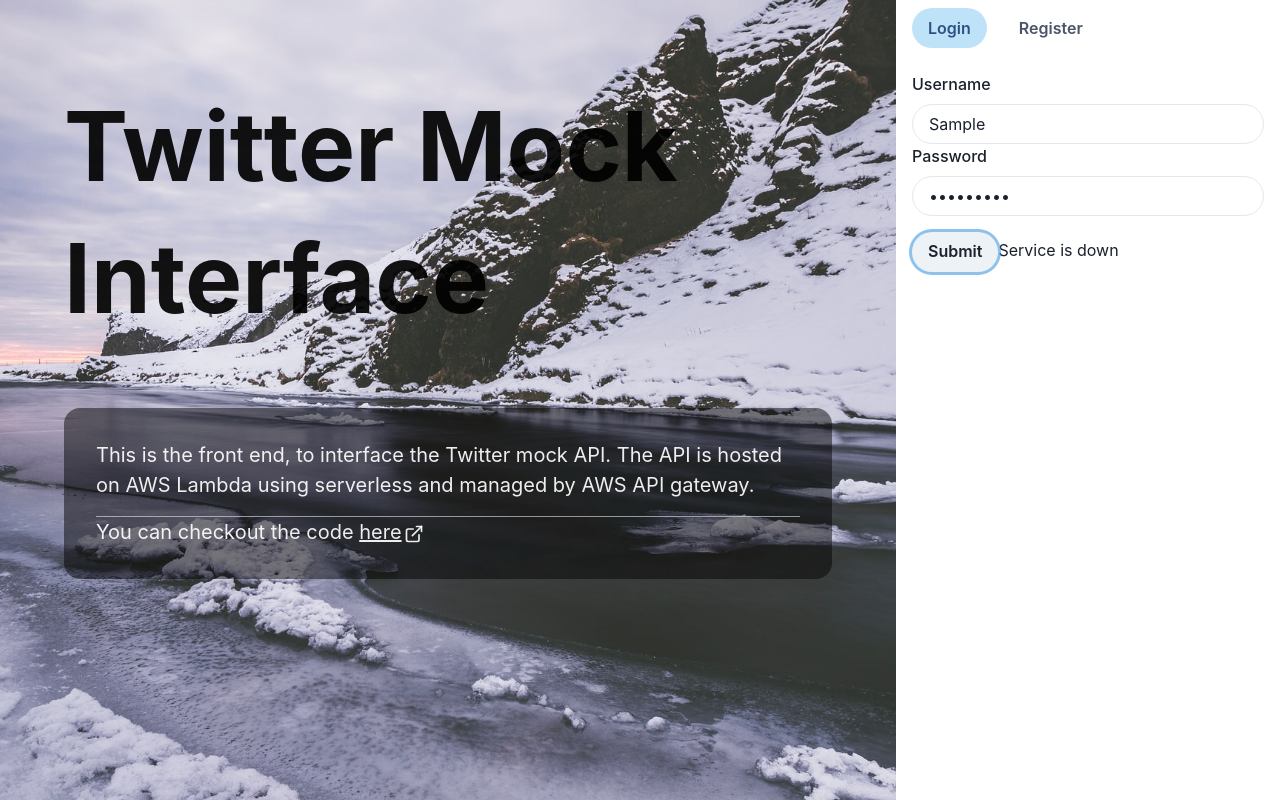
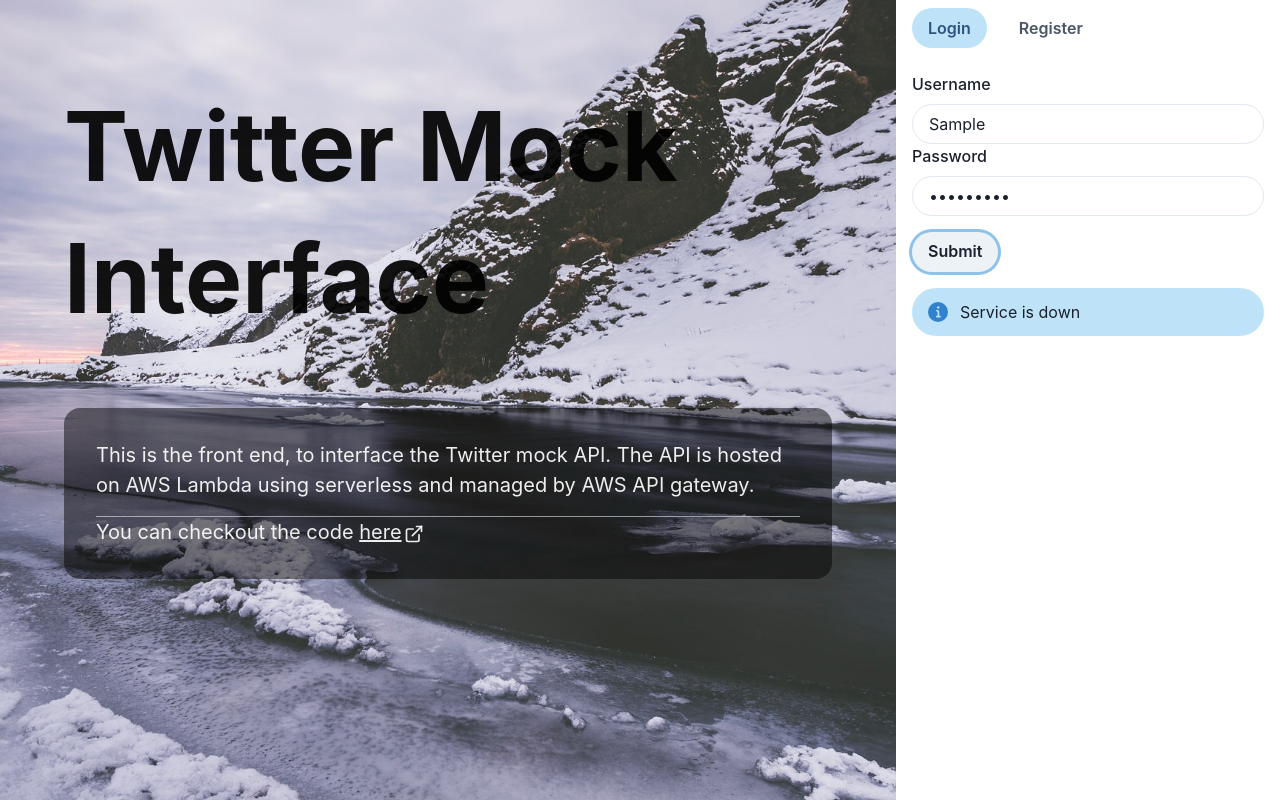
Before and after one commit to wAndrewx/kebab-ui, a React (Create React App) app: page / in a window 1280 px wide. Both pictures are taken after typing "Sample", "Sample123" into the empty fields and a click on the button "Submit". Built offline with nearby package versions, Linux system fonts and the light colour scheme; no server answers; the HTML template or start-up script is replaced by a standard one.

Commit message:
login fully functional

```diff
--- /dev/null
+++ b/src/components/auth/AuthAlert.js
@@ -0,0 +1,14 @@
+import { Alert, AlertIcon } from '@chakra-ui/react';
+
+export const AuthAlert = ({ message }, props) => {
+  const alert = () => {
+    return (
+      <Alert rounded="full">
+        <AlertIcon />
+        {message}
+      </Alert>
+    );
+  };
+
+  return <>{message && alert()}</>;
+};
--- a/src/components/auth/Login.js
+++ b/src/components/auth/Login.js
@@ -2,11 +2,14 @@
 import { useState } from 'react';
 import { useInput } from '../utils/useInput';
 import { login } from '../utils/auth';
+import { useHistory } from 'react-router-dom';
+import { AuthAlert } from './AuthAlert';
 
 export const Login = () => {
   const username = useInput();
   const password = useInput();
   const [notification, setNotif] = useState('');
+  const history = useHistory();
 
   const handleSubmit = async e => {
     e.preventDefault();
@@ -18,6 +21,8 @@
     setNotif(logging.message);
     if (logging.token) {
       localStorage.setItem('token', logging.token);
+      localStorage.setItem('isLogged', true);
+      history.push('/feed');
     }
   };
 
@@ -47,7 +52,7 @@
       <Button my="4" rounded="full" type="submit">
         Submit
       </Button>
-      {notification}
+      <AuthAlert message={notification} />
     </form>
   );
 };
--- a/src/components/auth/Register.js
+++ b/src/components/auth/Register.js
@@ -2,6 +2,7 @@
 import { useInput } from '../utils/useInput';
 import { register } from '../utils/auth';
 import { useState } from 'react';
+import { AuthAlert } from './AuthAlert';
 export const Register = () => {
   const email = useInput();
   const username = useInput();
@@ -54,10 +55,10 @@
           }}
         />
       </FormControl>
-      <Button my="4" rounded="full" type="submit">
+      <Button my="4" rounded="full" type="submit" style={{ isLoading: false }}>
         Submit
       </Button>
-      <div>message:{notification}</div>
+      <AuthAlert message={notification} />
     </form>
   );
 };
```
